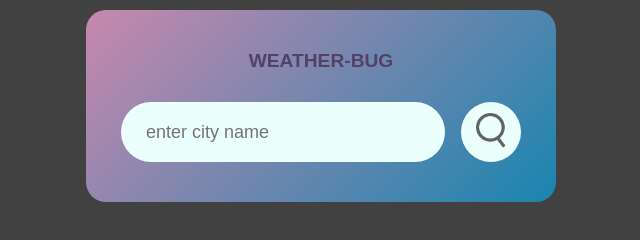
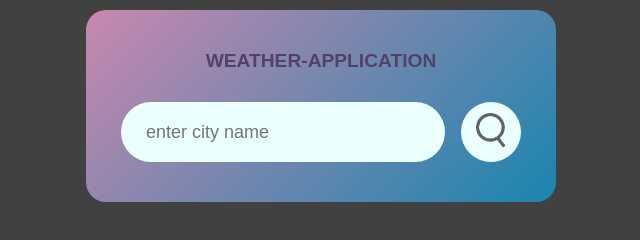
Before and after one commit to Sabarna-designer/weatherapp, a plain HTML site: page index.html in a window 1280 px wide. Shown: the whole page, without its empty margins (319-959 px from the left). Drawn offline with Linux system fonts and the light colour scheme.

Commit message:
index.html

```diff
--- a/index.html
+++ b/index.html
@@ -12,7 +12,7 @@
 
     <div class="card">
         <div class="bug">
-        <p>WEATHER-BUG</p>
+        <p>WEATHER-APPLICATION</p>
     </div>
         <div class="search">
             <input type="text" placeholder="enter city name" spellcheck="false">
```
